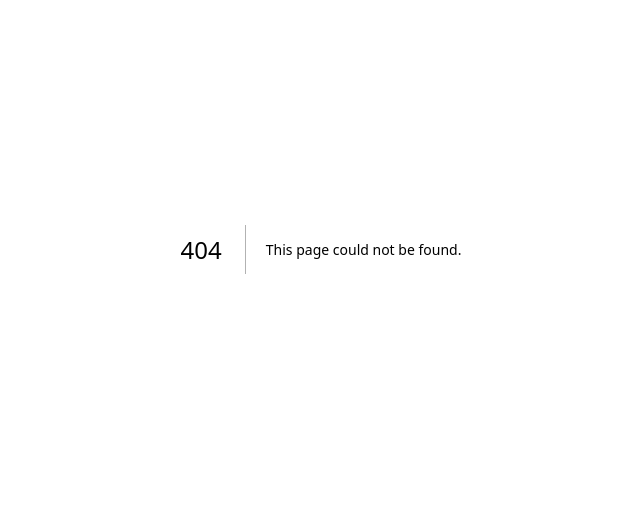
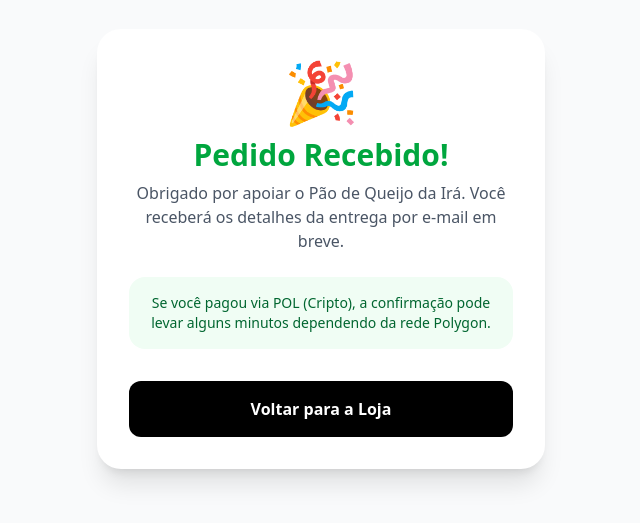
Before and after one commit to SjrPovoas/paodequeijodaira, a Next.js app: page /sucesso in a window 1280 px wide. Before the commit this address had no page. Shown: the part 151-674 px from the top of the page, without its empty margins (319-959 px from the left). Built offline with nearby package versions, Linux system fonts and the light colour scheme.

Commit message:
Create sucesso.js

```diff
--- /dev/null
+++ b/src/pages/sucesso.js
@@ -0,0 +1,28 @@
+import Head from 'next/head';
+import Link from 'next/link';
+
+export default function Sucesso() {
+  return (
+    <div className="min-h-screen flex items-center justify-center bg-gray-50 p-6">
+      <Head><title>Pedido Confirmado! | Pão de Queijo da Irá</title></Head>
+
+      <div className="max-w-md w-full bg-white p-8 rounded-3xl shadow-xl text-center">
+        <div className="text-6xl mb-4">🎉</div>
+        <h1 className="text-3xl font-black text-green-600 mb-2">Pedido Recebido!</h1>
+        <p className="text-gray-600 mb-6">
+          Obrigado por apoiar o Pão de Queijo da Irá. Você receberá os detalhes da entrega por e-mail em breve.
+        </p>
+
+        <div className="bg-green-50 p-4 rounded-2xl mb-8">
+          <p className="text-sm text-green-800 font-medium">
+            Se você pagou via POL (Cripto), a confirmação pode levar alguns minutos dependendo da rede Polygon.
+          </p>
+        </div>
+
+        <Link href="/loja" className="block w-full py-4 bg-black text-white rounded-xl font-bold hover:opacity-90 transition">
+          Voltar para a Loja
+        </Link>
+      </div>
+    </div>
+  );
+}
```
